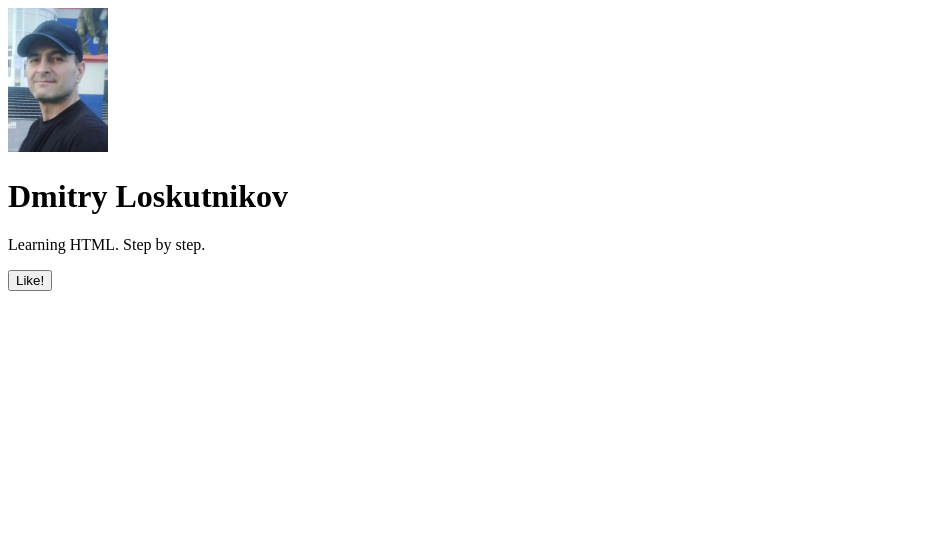
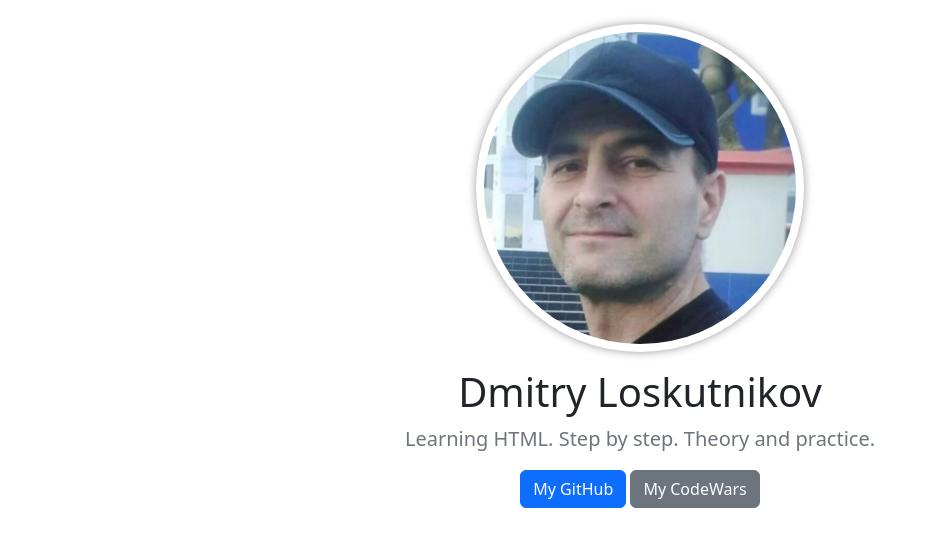
Before and after one commit to dmitryloskutnikov/learning-diary, a plain HTML site: page index.html in a window 1280 px wide. Shown: the whole page, without its empty margins (0-929 px from the left). Drawn offline with nearby package versions, Linux system fonts and the light colour scheme.

Commit message:
second commit

```diff
--- a/index.html
+++ b/index.html
@@ -4,12 +4,33 @@
     <meta charset="UTF-8">
     <meta name="viewport" content="width=device-width, initial-scale=1.0">
     <meta http-equiv="X-UA-Compatible" content="ie=edge">
-    <title>Document</title>
+    <title>Learning HTML</title>
+    <link href="https://cdn.jsdelivr.net/npm/bootstrap@5.2.0/dist/css/bootstrap.min.css" rel="stylesheet" integrity="sha384-gH2yIJqKdNHPEq0n4Mqa/HGKIhSkIHeL5AyhkYV8i59U5AR6csBvApHHNl/vI1Bx" crossorigin="anonymous"/>
+    <style>
+     .rounded-img {
+       width: 60%;
+       border-radius: 50%;
+       box-shadow: 0 0 10px rgba(0, 0, 0, 0.4);
+       padding: 0.5em;
+       margin-bottom: 1em;
+      }
+    </style>
   </head>
   <body>
-    <img src="screen/my_photo.jpeg" width ="100" alt="Dmitry"/>
-    <h1>Dmitry Loskutnikov</h1>
-    <p>Learning HTML. Step by step.</p>
-    <button>Like!</button>
+    <div class="container text-center my-4">
+      <div class="row">
+        <div class="col-lg-6 col-md-8 col-sm-10 mx-auto">
+          <img class="rounded-img" src="screen/avatar.jpeg" width ="400" alt="Dmitry"/>
+          <h1 class="fw-light">Dmitry Loskutnikov</h1>
+          <p class="lead text-muted">Learning HTML. Step by step. Theory and practice.</p>
+          <a href="https://github.com/dmitryloskutnikov" target="_blanc" class="btn btn-primary">
+            My GitHub
+          </a>
+          <a href="https://www.codewars.com/users/dmitryloskutnikov" target="_blanc" class="btn btn-secondary">
+            My CodeWars
+          </a>
+        </div>
+      </div>
+    </div>
   </body>
 </html>
```
Also changed, not shown: screen/My_photo.jpeg (deleted), screen/avatar.jpeg (added).
